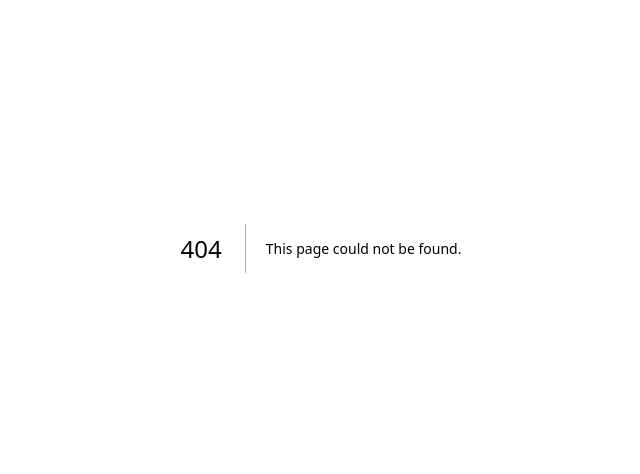
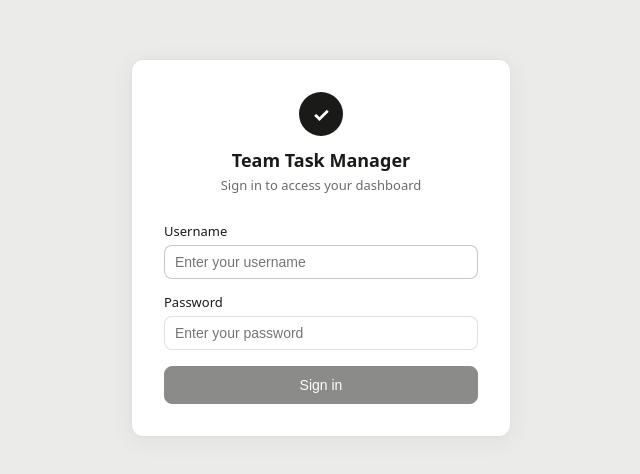
Before and after one commit to sayantanicispl/Task-management, a Next.js app: page /login in a window 1280 px wide. Before the commit this address had no page. Shown: the part 152-626 px from the top of the page, without its empty margins (319-959 px from the left). Built offline with nearby package versions, Linux system fonts and the light colour scheme.

Commit message:
update login

```diff
--- a/app/globals.css
+++ b/app/globals.css
@@ -186,6 +186,75 @@ button.danger:hover { background: var(--danger-bg); }
 .cb { flex: none; width: 16px; height: 16px; cursor: pointer; accent-color: var(--text); }
 .done { text-decoration: line-through; opacity: 0.45; }
 
+/* ── Dashboard header ── */
+.dash-header {
+  display: flex;
+  align-items: center;
+  justify-content: space-between;
+  margin-bottom: 1.5rem;
+}
+
+.logout-btn {
+  font-size: 13px;
+  color: var(--text2);
+  border-color: var(--border);
+}
+.logout-btn:hover { color: var(--danger-text); border-color: var(--danger-border); background: var(--danger-bg); }
+
+/* ── Login page ── */
+.login-wrap {
+  min-height: 100vh;
+  display: flex;
+  align-items: center;
+  justify-content: center;
+  padding: 1rem;
+  background: var(--bg3);
+}
+
+.login-card {
+  background: var(--bg);
+  border: 0.5px solid var(--border);
+  border-radius: var(--radius-lg);
+  padding: 2rem;
+  width: 100%;
+  max-width: 380px;
+  box-shadow: 0 4px 24px rgba(0,0,0,0.06);
+}
+
+.login-header { text-align: center; margin-bottom: 1.75rem; }
+
+.login-icon {
+  width: 44px; height: 44px;
+  border-radius: 50%;
+  background: var(--text);
+  color: var(--bg);
+  display: flex; align-items: center; justify-content: center;
+  font-size: 20px; font-weight: 700;
+  margin: 0 auto 12px;
+}
+
+.login-title { font-size: 18px; font-weight: 600; margin-bottom: 4px; }
+.login-sub { font-size: 13px; color: var(--text2); }
+
+.login-form { display: flex; flex-direction: column; gap: 14px; }
+
+.login-field { display: flex; flex-direction: column; gap: 5px; }
+
+.login-label { font-size: 13px; font-weight: 500; }
+
+.login-field input { flex: none; width: 100%; min-width: unset; }
+
+.login-error {
+  font-size: 13px;
+  color: var(--danger-text);
+  background: var(--danger-bg);
+  border: 0.5px solid var(--danger-border);
+  border-radius: var(--radius);
+  padding: 8px 12px;
+}
+
+.login-btn { width: 100%; padding: 10px; font-size: 14px; margin-top: 2px; }
+
 /* Templates tab */
 .tmpl-cat-header {
   display: flex;
--- /dev/null
+++ b/app/login/page.tsx
@@ -0,0 +1,94 @@
+'use client';
+
+import { useState } from 'react';
+import { useRouter } from 'next/navigation';
+
+export default function LoginPage() {
+  const [username, setUsername] = useState('');
+  const [password, setPassword] = useState('');
+  const [error, setError] = useState('');
+  const [loading, setLoading] = useState(false);
+  const router = useRouter();
+
+  const handleSubmit = async (e: React.FormEvent) => {
+    e.preventDefault();
+    if (!username.trim() || !password) return;
+    setLoading(true);
+    setError('');
+
+    try {
+      const res = await fetch('/api/auth/login', {
+        method: 'POST',
+        headers: { 'Content-Type': 'application/json' },
+        body: JSON.stringify({ username: username.trim(), password }),
+      });
+
+      if (res.ok) {
+        router.push('/');
+        router.refresh();
+      } else {
+        const data = await res.json();
+        setError(data.error ?? 'Invalid credentials.');
+      }
+    } catch {
+      setError('Something went wrong. Please try again.');
+    } finally {
+      setLoading(false);
+    }
+  };
+
+  return (
+    <div className="login-wrap">
+      <div className="login-card">
+        <div className="login-header">
+          <div className="login-icon">✓</div>
+          <h1 className="login-title">Team Task Manager</h1>
+          <p className="login-sub">Sign in to access your dashboard</p>
+        </div>
+
+        <form onSubmit={handleSubmit} className="login-form">
+          <div className="login-field">
+            <label className="login-label" htmlFor="username">Username</label>
+            <input
+              id="username"
+              type="text"
+              value={username}
+              onChange={e => setUsername(e.target.value)}
+              placeholder="Enter your username"
+              autoComplete="username"
+              autoFocus
+              disabled={loading}
+            />
+          </div>
+
+          <div className="login-field">
+            <label className="login-label" htmlFor="password">Password</label>
+            <input
+              id="password"
+              type="password"
+              value={password}
+              onChange={e => setPassword(e.target.value)}
+              placeholder="Enter your password"
+              autoComplete="current-password"
+              disabled={loading}
+            />
+          </div>
+
+          {error && (
+            <div className="login-error" role="alert">
+              {error}
+            </div>
+          )}
+
+          <button
+            type="submit"
+            className="primary login-btn"
+            disabled={loading || !username.trim() || !password}
+          >
+            {loading ? 'Signing in…' : 'Sign in'}
+          </button>
+        </form>
+      </div>
+    </div>
+  );
+}
--- a/package.json
+++ b/package.json
@@ -9,6 +9,7 @@
     "lint": "next lint"
   },
   "dependencies": {
+    "jose": "^6.2.2",
     "mongoose": "^8.3.0",
     "next": "^15.3.0",
     "react": "^18",
```
Also changed, not shown: app/api/auth/login/route.ts (added, +53 -0 lines), app/api/auth/logout/route.ts (added, +12 -0 lines), app/page.tsx (+13 -1 lines), lib/auth.ts (added, +33 -0 lines), middleware.ts (added, +36 -0 lines), 1 other file (tests, documents, lock files or other folders).
